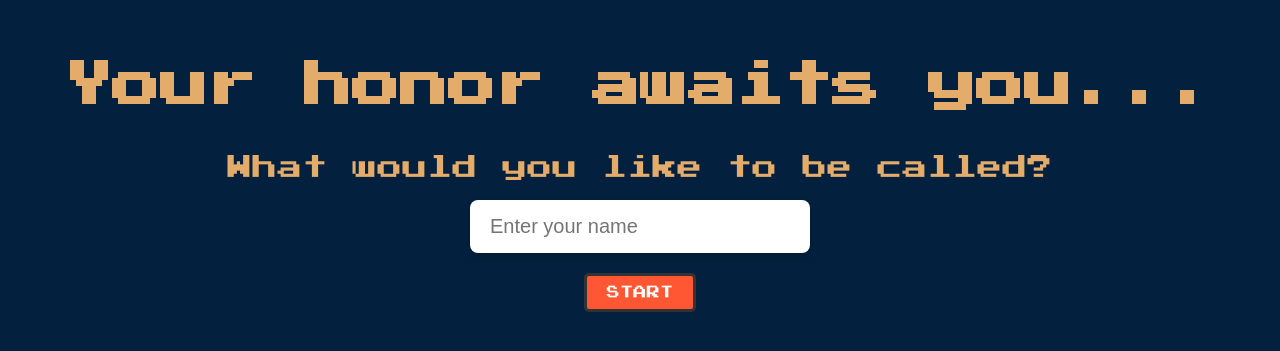
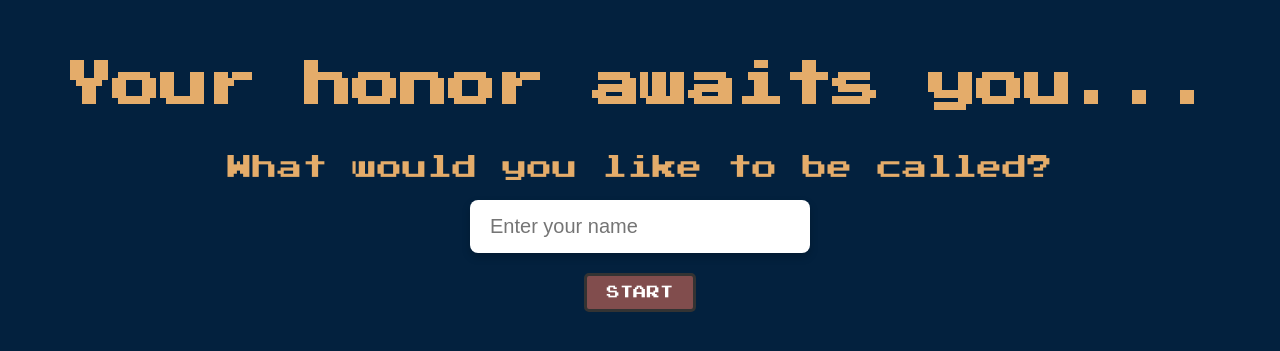
Before and after one commit to samichar/2025_hackathon, a plain HTML site: page client.html in a window 1280 px wide. Shown: the part 229-580 px from the top of the page. Drawn offline with Linux system fonts and the light colour scheme.

Commit message:
color of button

```diff
--- a/roleplay_styles.css
+++ b/roleplay_styles.css
@@ -357,7 +357,7 @@ footer {
 
 button {
     font-family: 'Press Start 2P', Arial, sans-serif;
-    background-color: #ff5733; /* Bright orange */
+    background-color: #814d4d; /* Bright orange */
     color: #fff;
     border: 3px solid #333;
     border-radius: 5px;
```
